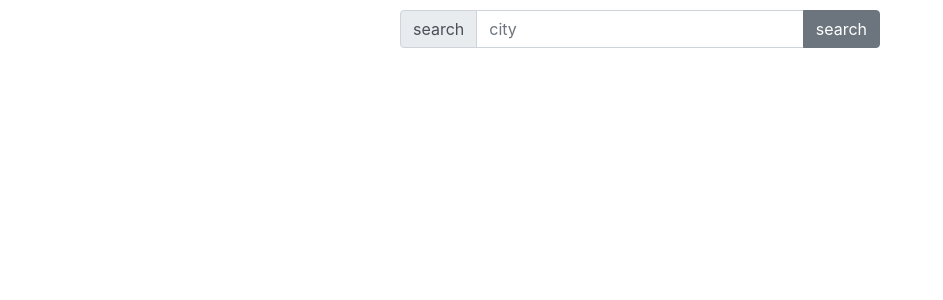
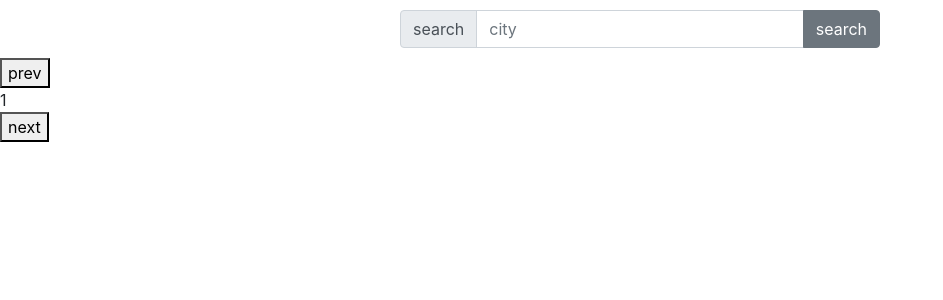
Before and after one commit to arfedulov/houses, a Vue app: page / in a window 1280 px wide. Shown: the top 300 px of the page, without its empty margins (0-943 px from the left). Built offline with nearby package versions, Linux system fonts and the light colour scheme.

Commit message:
fix: store action takes payload as a single arg

```diff
--- a/src/components/Paginator.vue
+++ b/src/components/Paginator.vue
@@ -1,17 +1,34 @@
 <template>
-  <b-button block class="show-more-btn" @click="loadMore">show more</b-button>
+  <!-- <b-pagination :current-page="currentPage" @input="loadPage" /> -->
+  <div>
+    <button @click="loadPrevPage">prev</button>
+    <div>{{currentPage}}</div>
+    <button @click="loadNextPage">next</button>
+  </div>
 </template>
 
 <script>
 export const EVENTS = {
-  LOAD_MORE: 'paginator:load-more',
+  LOAD_PAGE: 'paginator:load-page',
 };
 
 export default {
   name: 'paginator',
+  props: {
+    currentPage: { type: Number, required: true },
+  },
   methods: {
     loadMore() {
       this.$emit(EVENTS.LOAD_MORE);
+    },
+    loadPage(page) {
+      this.$emit(EVENTS.LOAD_PAGE, page);
+    },
+    loadNextPage() {
+      this.loadPage(this.currentPage + 1);
+    },
+    loadPrevPage() {
+      this.loadPage(this.currentPage - 1);
     },
   },
 };
--- a/src/store/index.js
+++ b/src/store/index.js
@@ -41,7 +41,7 @@ export default new Vuex.Store({
     },
   },
   actions: {
-    async loadHouses(context, city, page) {
+    async loadHouses(context, { city, page }) {
       const houses = await API.getHouses(city, page);
       if (houses) {
         context.commit('loadHouses', dedupeListings(houses));
--- a/src/views/Home.vue
+++ b/src/views/Home.vue
@@ -4,6 +4,7 @@
     <house-list
       :houses="houses"
     />
+    <paginator :current-page="page" @paginator:load-page="loadPage" />
   </div>
 </template>
 
@@ -11,14 +12,14 @@
 import { mapActions, mapState, mapMutations } from 'vuex';
 import HouseList from '@/components/HouseList.vue';
 import Search from '@/components/Search.vue';
-// import Paginator from '@/components/Paginator.vue';
+import Paginator from '@/components/Paginator.vue';
 
 export default {
   name: 'home',
   components: {
     HouseList,
     Search,
-    // Paginator,
+    Paginator,
   },
   data() {
     return {
@@ -43,7 +44,7 @@ export default {
       if (!this.city) {
         return;
       }
-      await this.loadHouses(this.city, page);
+      await this.loadHouses({ city: this.city, page });
       this.page = page;
     },
     search(value) {
```
